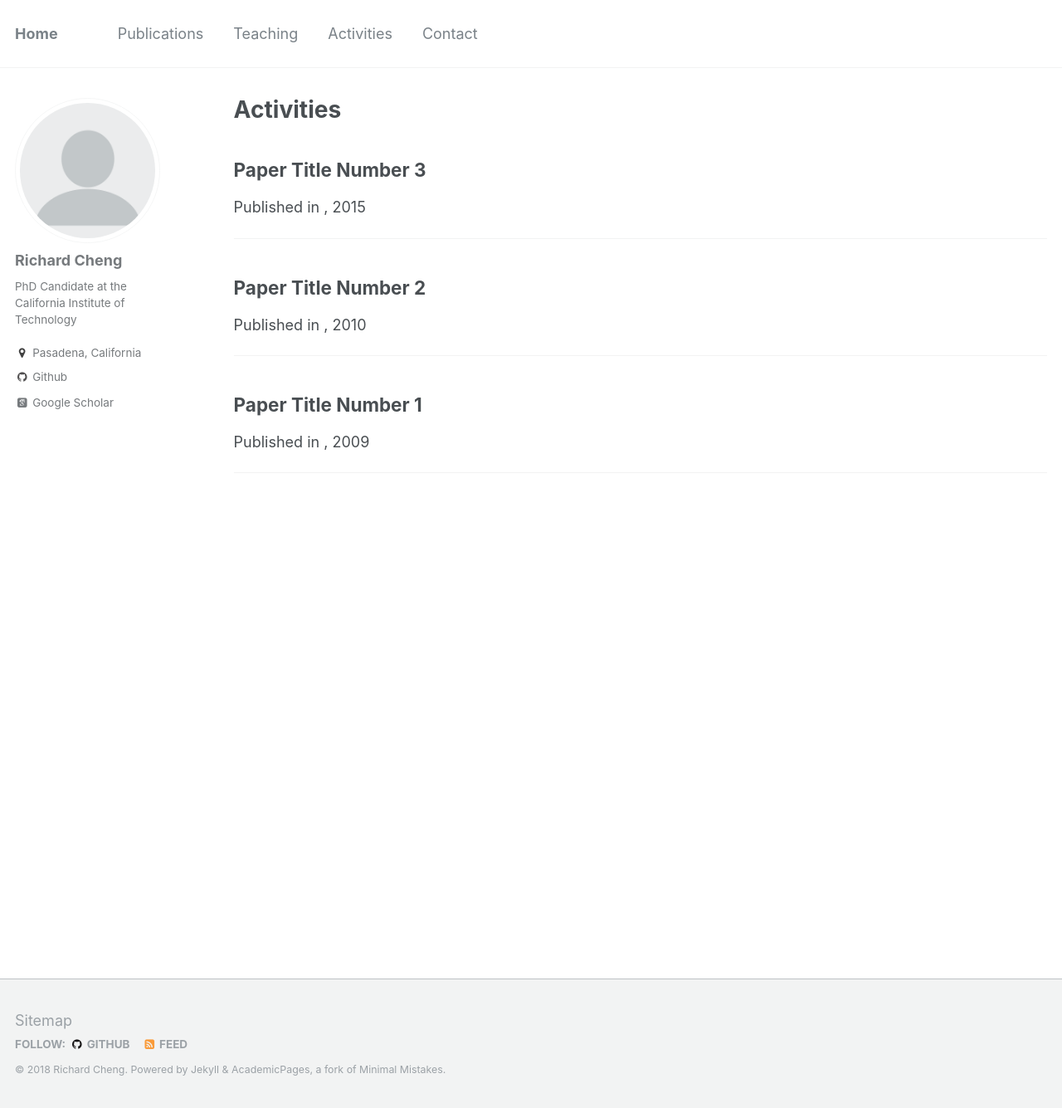
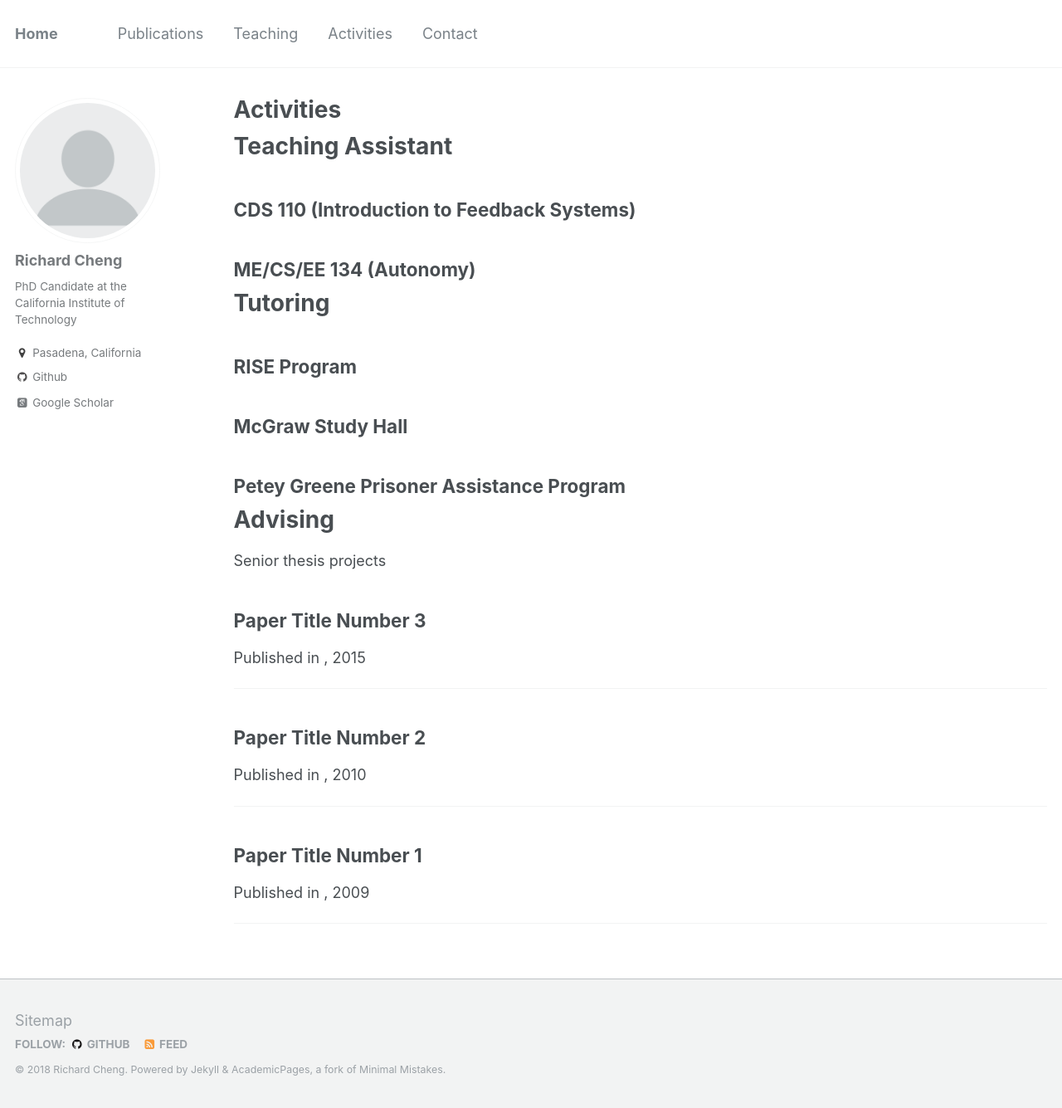
Before and after one commit to rcheng805/rcheng805.github.io, a Jekyll site: the page built from _pages/activities.md, in a window 1280 px wide and 1335 px high. Shown: the whole window at 83% size. Built offline with Jekyll 4.4.1, drawn with Linux system fonts in a browser that asks for light colours; some web fonts are replaced.

Commit message:
Update activities.md

```diff
--- a/_pages/activities.md
+++ b/_pages/activities.md
@@ -4,6 +4,35 @@ title: "Activities"
 permalink: /activities/
 author_profile: true
 ---
+
+Teaching Assistant
+===
+
+CDS 110 (Introduction to Feedback Systems)
+---
+
+ME/CS/EE 134 (Autonomy)
+---
+
+
+Tutoring
+===
+
+RISE Program
+---
+
+McGraw Study Hall
+---
+
+Petey Greene Prisoner Assistance Program
+---
+
+Advising
+===
+
+Senior thesis projects
+
+
 
 {% if author.googlescholar %}
   You can also find my articles on <u><a href="{{author.googlescholar}}">my Google Scholar profile</a>.</u>
```
